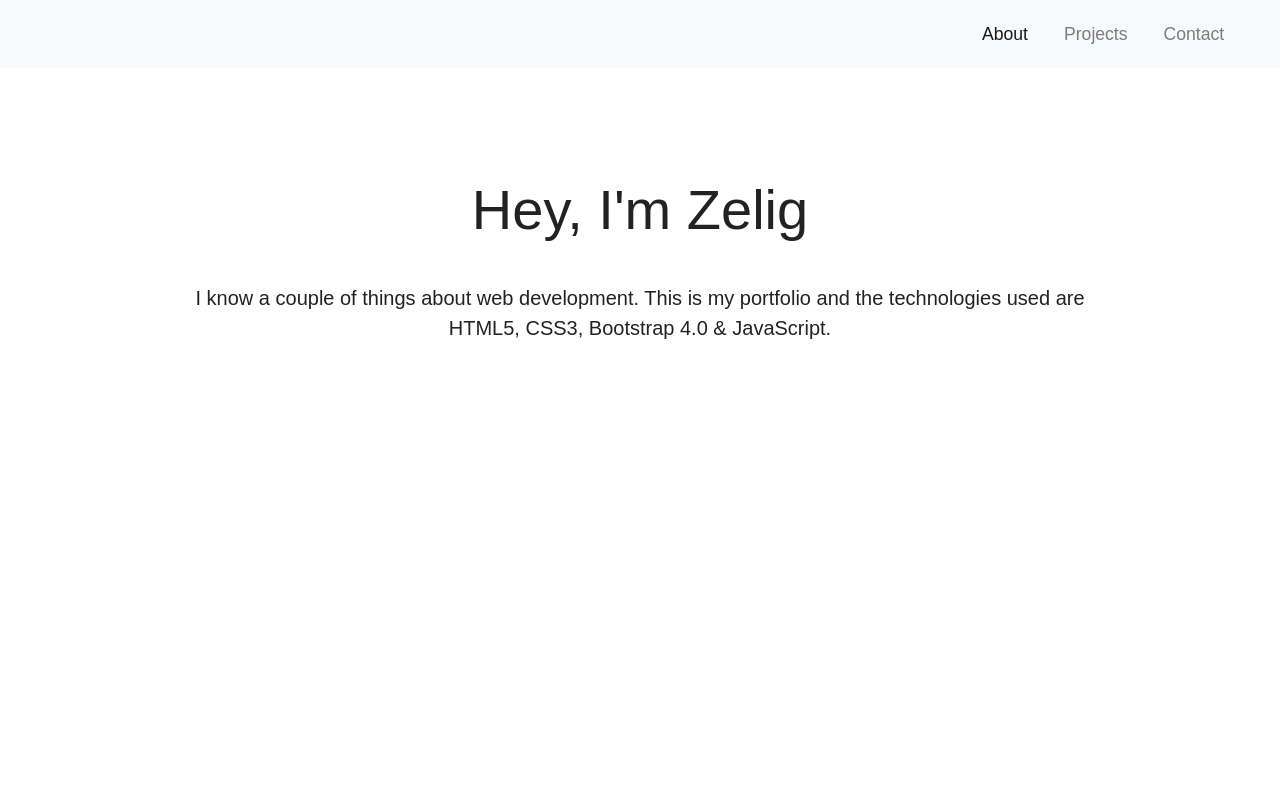
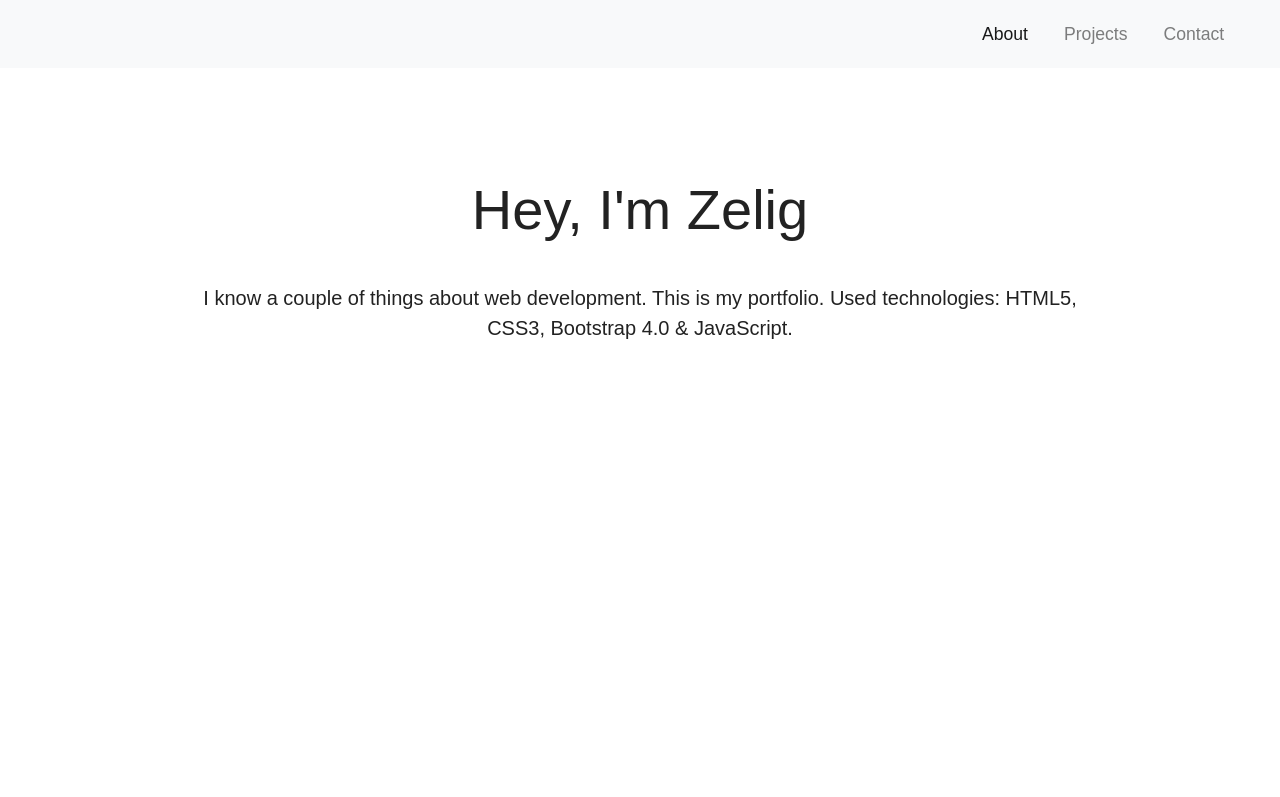
Before and after one commit to zeligm/Personal-Portfolio, a plain HTML site: page index.html in a window 1280 px wide. Shown: the top 797 px of the page. Drawn offline with nearby package versions, Linux system fonts and the light colour scheme.

Commit message:
Update index.html

```diff
--- a/index.html
+++ b/index.html
@@ -41,7 +41,7 @@
 	          <h1 class="display-4">Hey, I'm Zelig</h1>
 	        </div>
 	        <div class="col-12">
-	          <p class="lead">I know a couple of things about web development. This is my portfolio and the technologies used are HTML5, CSS3, Bootstrap 4.0 & JavaScript.</p>
+	          <p class="lead">I know a couple of things about web development. This is my portfolio. Used technologies: HTML5, CSS3, Bootstrap 4.0 & JavaScript.</p>
 	        </div>
 	      </div>
 	    </div>
```
